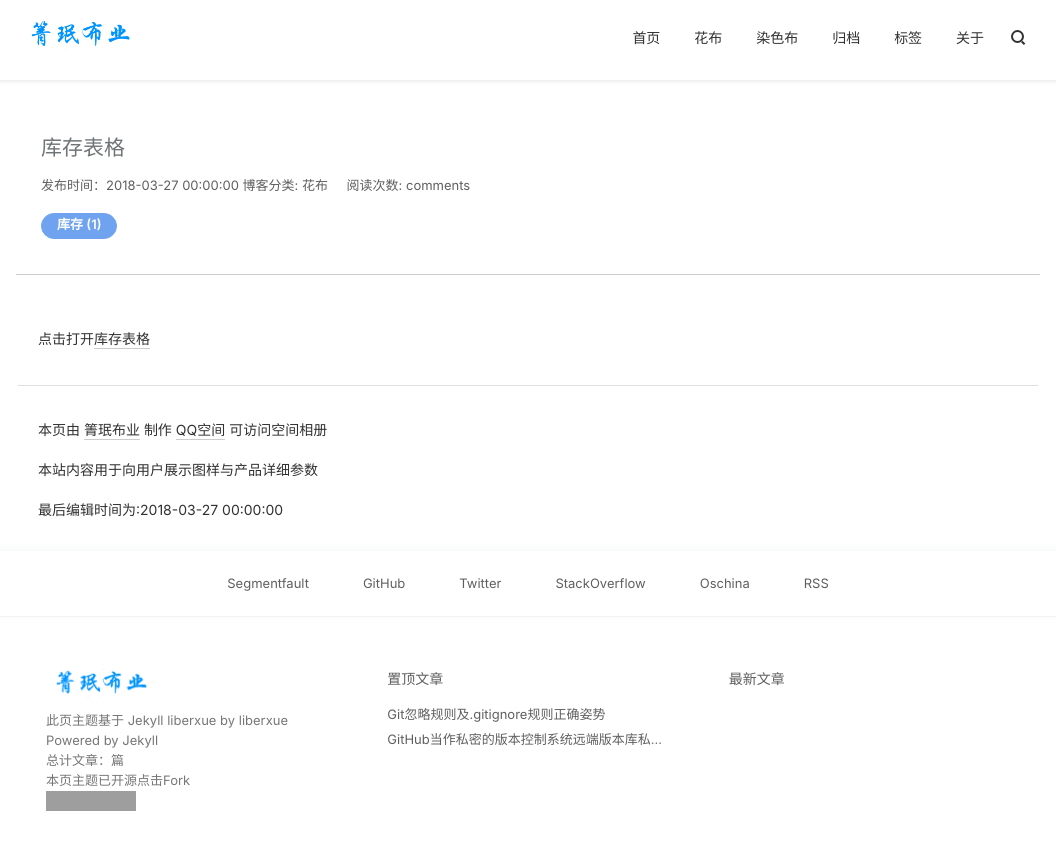
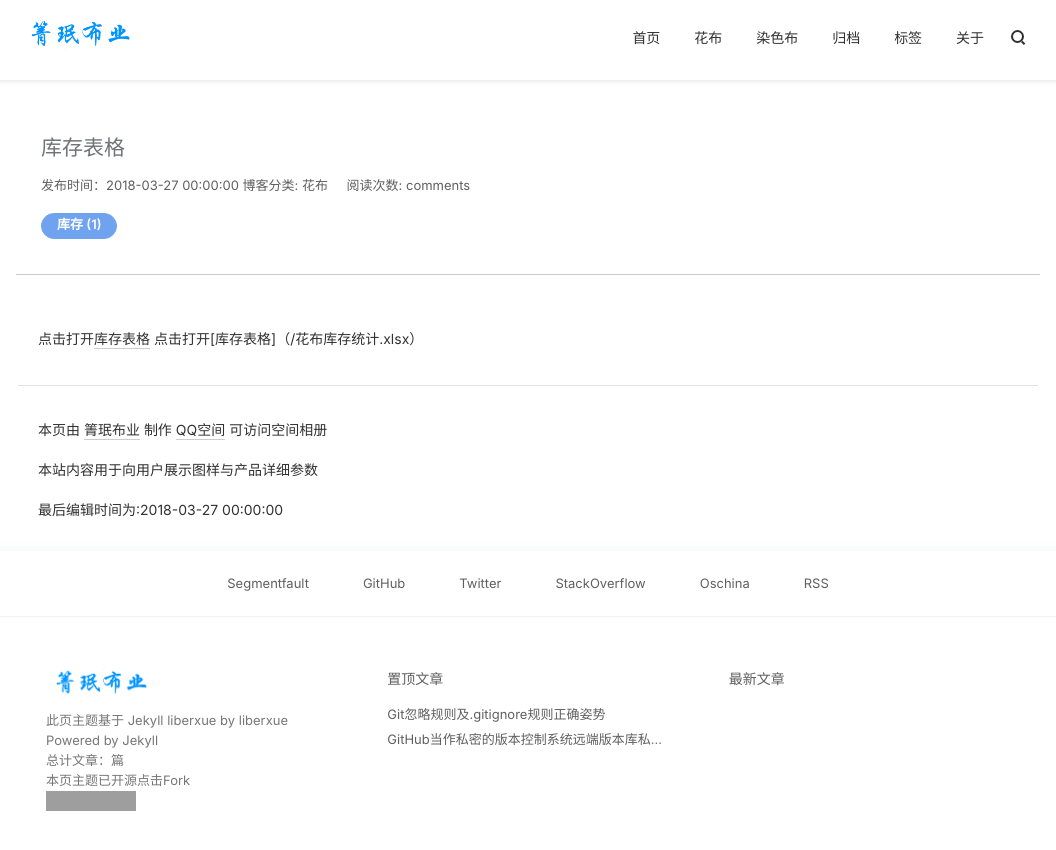
Before and after one commit to winderay/qmby.github.io, a Jekyll site: the page built from _posts/花布/2018-3-23-库存.md, in a window 1280 px wide and 967 px high. Shown: the top 850 px of the window, without its empty margins (112-1168 px from the left). Built offline with Jekyll 4.4.1, drawn with Linux system fonts in a browser that asks for light colours; nearby versions of some CDN libraries; comment, search, counter and statistics services are not loaded; grey boxes are pictures that could not be loaded.

Commit message:
Update 2018-3-23-库存.md

```diff
--- a/_posts/花布/2018-3-23-库存.md
+++ b/_posts/花布/2018-3-23-库存.md
@@ -11,3 +11,4 @@
 ---
 
 点击打开[库存表格](https://docs.qq.com/sheet/BgGj902CQb5j0uO2FD4uZkAR0Ev0BR4VTsKJ4)
+点击打开[库存表格]（/花布库存统计.xlsx）
```
